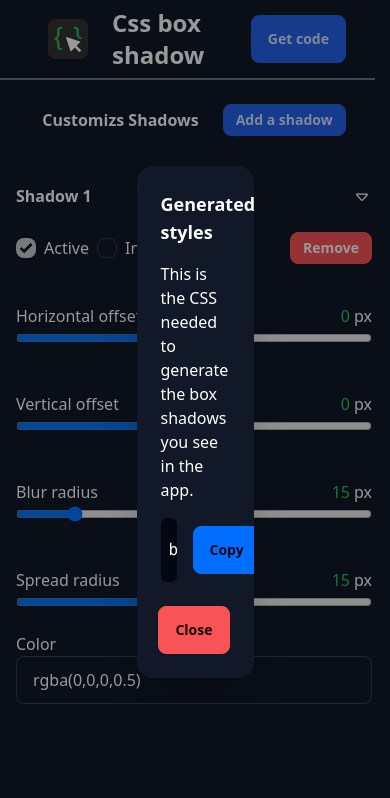
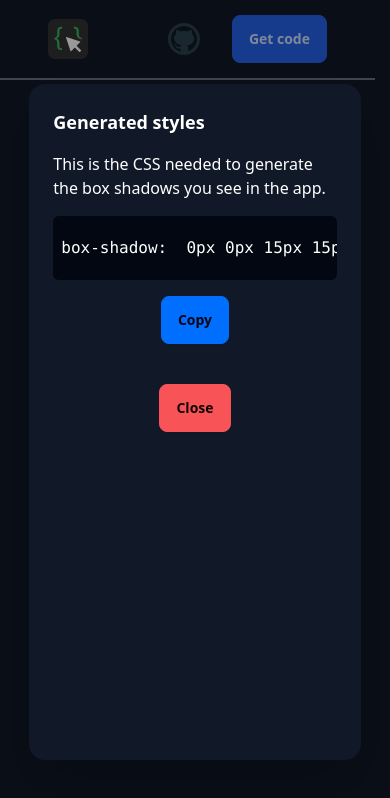
Before and after one commit to fedevcoding/box-shadow-generator, a Svelte app: page / in a window 390 px wide. Both pictures are taken after a click on the button "Get code". Shown: the top 798 px of the page. Built offline with nearby package versions, Linux system fonts and the light colour scheme.

Commit message:
mobile improvements

```diff
--- a/src/components/Header.svelte
+++ b/src/components/Header.svelte
@@ -27,7 +27,7 @@
 >
  <div class="flex items-center gap-6">
   <img src={img} alt="log" class="w-10" />
-  <h1 class="text-2xl font-semibold">Css box shadow</h1>
+  <h1 class="text-2xl font-semibold hidden md:block">Css box shadow</h1>
  </div>
 
  <div class="flex items-center gap-8">
@@ -37,20 +37,28 @@
 
   <button class="d-btn d-btn-primary" on:click={handleClick}>Get code</button>
   <dialog id="code-modal" class="d-modal">
-   <div class="d-modal-box w-[30vw] max-w-3xl">
+   <div
+    class="d-modal-box lg:w-[40vw] w-[85vw] max-w-3xl lg:h-auto h-[80vh] lg:max-h-none max-h-[80vh]"
+   >
     <h3 class="font-bold text-lg">Generated styles</h3>
     <p class="py-4">
      This is the CSS needed to generate the box shadows you see in the app.
     </p>
 
-    <div class="mockup-code flex gap-4 items-center">
-     <pre class="bg-gray-950 py-5 px-2 rounded-md overflow-x-scroll"><code
+    <div class="mockup-code flex gap-4 items-center flex-col lg:flex-row">
+     <pre
+      class="bg-gray-950 py-5 px-2 rounded-md overflow-x-scroll w-full"><code
        >box-shadow: {code};</code
       ></pre>
      <button class="d-btn d-btn-secondary" on:click={copy}>{status}</button>
+     <div class="d-modal-action">
+      <form method="dialog">
+       <button class="d-btn d-btn-error lg:hidden">Close</button>
+      </form>
+     </div>
     </div>
 
-    <div class="d-modal-action">
+    <div class="d-modal-action lg:block hidden">
      <form method="dialog">
       <button class="d-btn d-btn-error">Close</button>
      </form>
--- a/src/components/LeftSidebar.svelte
+++ b/src/components/LeftSidebar.svelte
@@ -16,7 +16,7 @@
 </script>
 
 <aside
- class="w-[100vw] xl:w-[20vw] border-r-2 border-r-gray-500 px-4 py-6 overflow-y-scroll xl:h-[calc(100vh-5rem)]"
+ class="w-[100vw] xl:w-[20vw] xl:border-r-2 xl:border-r-gray-500 xl:px-4 px-16 py-6 xl:overflow-y-scroll xl:h-[calc(100vh-5rem)]"
 >
  <div class="flex items-center justify-center gap-6 pb-6">
   <h1 class="font-bold">Customizs Shadows</h1>
--- a/src/components/RightSidebar.svelte
+++ b/src/components/RightSidebar.svelte
@@ -4,8 +4,9 @@
  export let boxProperties: BoxProperties;
 </script>
 
-<aside class="w-[100vw] xl:w-[20vw] border-l-2 border-l-gray-500">
- <div class="px-4 py-6">
+<aside
+ class="w-[100vw] xl:w-[20vw] xl:border-l-2 xl:border-l-gray-500 xl:px-4 px-16 py-6"
+>
  <h1 class="text-xl mb-8">Box properties</h1>
 
  <p>Canvas color</p>
@@ -86,7 +87,6 @@
    on:input={(e) => (boxProperties.width = parseInt(e.currentTarget.value))}
   />
  </div>
- </div>
 </aside>
 
 <style>
```
Lines whose indentation alone changed are shown as unchanged.
